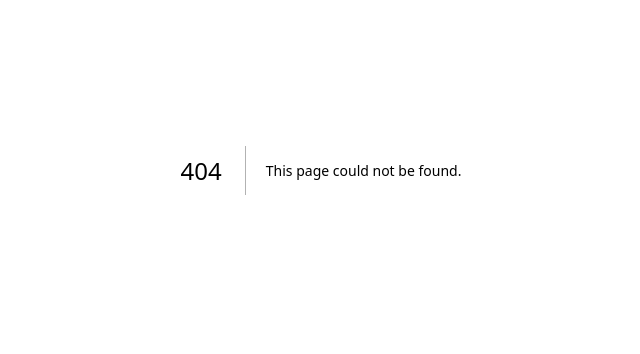
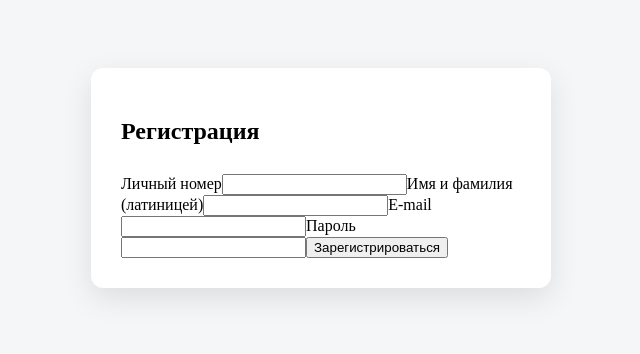
Before and after one commit to arturkarpinets77-ux/solar-e-tron, a Next.js app: page /register in a window 1280 px wide. Before the commit this address had no page. Shown: the part 230-584 px from the top of the page, without its empty margins (319-959 px from the left). Built offline with nearby package versions, Linux system fonts and the light colour scheme.

Commit message:
Create register.js

```diff
--- /dev/null
+++ b/pages/register.js
@@ -0,0 +1,104 @@
+import { useState } from "react";
+import { createUserWithEmailAndPassword } from "firebase/auth";
+import { doc, setDoc, serverTimestamp } from "firebase/firestore";
+import { auth, db } from "../lib/firebaseClient";
+
+export default function Register() {
+  const [personalNumber, setPersonalNumber] = useState("");
+  const [fullName, setFullName] = useState("");
+  const [email, setEmail] = useState("");
+  const [password, setPassword] = useState("");
+  const [status, setStatus] = useState("");
+
+  const onSubmit = async (e) => {
+    e.preventDefault();
+    setStatus("");
+
+    try {
+      // 1. Создаём пользователя в Firebase Auth
+      const userCredential = await createUserWithEmailAndPassword(
+        auth,
+        email,
+        password
+      );
+
+      const uid = userCredential.user.uid;
+
+      // 2. Записываем профиль в Firestore
+      await setDoc(doc(db, "users", uid), {
+        personalNumber,
+        fullName,
+        email,
+        role: "worker", // по умолчанию
+        createdAt: serverTimestamp(),
+      });
+
+      setStatus("Регистрация успешна.");
+    } catch (err) {
+      setStatus("Ошибка регистрации: " + err.message);
+    }
+  };
+
+  return (
+    <div style={styles.page}>
+      <div style={styles.card}>
+        <h2>Регистрация</h2>
+
+        <form onSubmit={onSubmit}>
+          <label>Личный номер</label>
+          <input
+            value={personalNumber}
+            onChange={(e) => setPersonalNumber(e.target.value)}
+            required
+          />
+
+          <label>Имя и фамилия (латиницей)</label>
+          <input
+            value={fullName}
+            onChange={(e) => setFullName(e.target.value)}
+            required
+          />
+
+          <label>E-mail</label>
+          <input
+            type="email"
+            value={email}
+            onChange={(e) => setEmail(e.target.value)}
+            required
+          />
+
+          <label>Пароль</label>
+          <input
+            type="password"
+            value={password}
+            onChange={(e) => setPassword(e.target.value)}
+            required
+          />
+
+          <button type="submit">Зарегистрироваться</button>
+        </form>
+
+        {status && <div style={{ marginTop: 10 }}>{status}</div>}
+      </div>
+    </div>
+  );
+}
+
+const styles = {
+  page: {
+    minHeight: "100vh",
+    display: "grid",
+    placeItems: "center",
+    background: "#f5f6f8",
+  },
+  card: {
+    width: 400,
+    padding: 30,
+    background: "#fff",
+    borderRadius: 12,
+    boxShadow: "0 10px 30px rgba(0,0,0,0.1)",
+    display: "flex",
+    flexDirection: "column",
+    gap: 10,
+  },
+};
```
